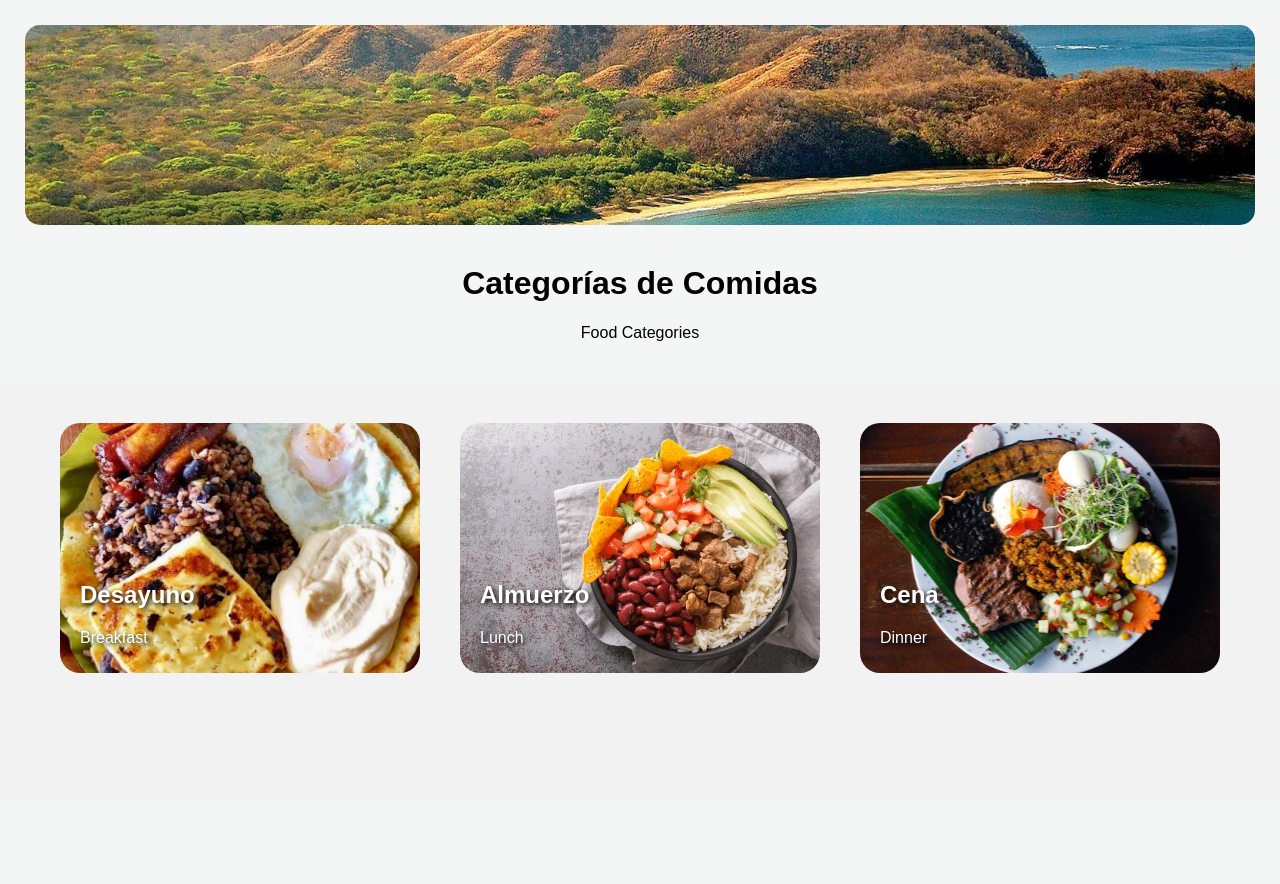
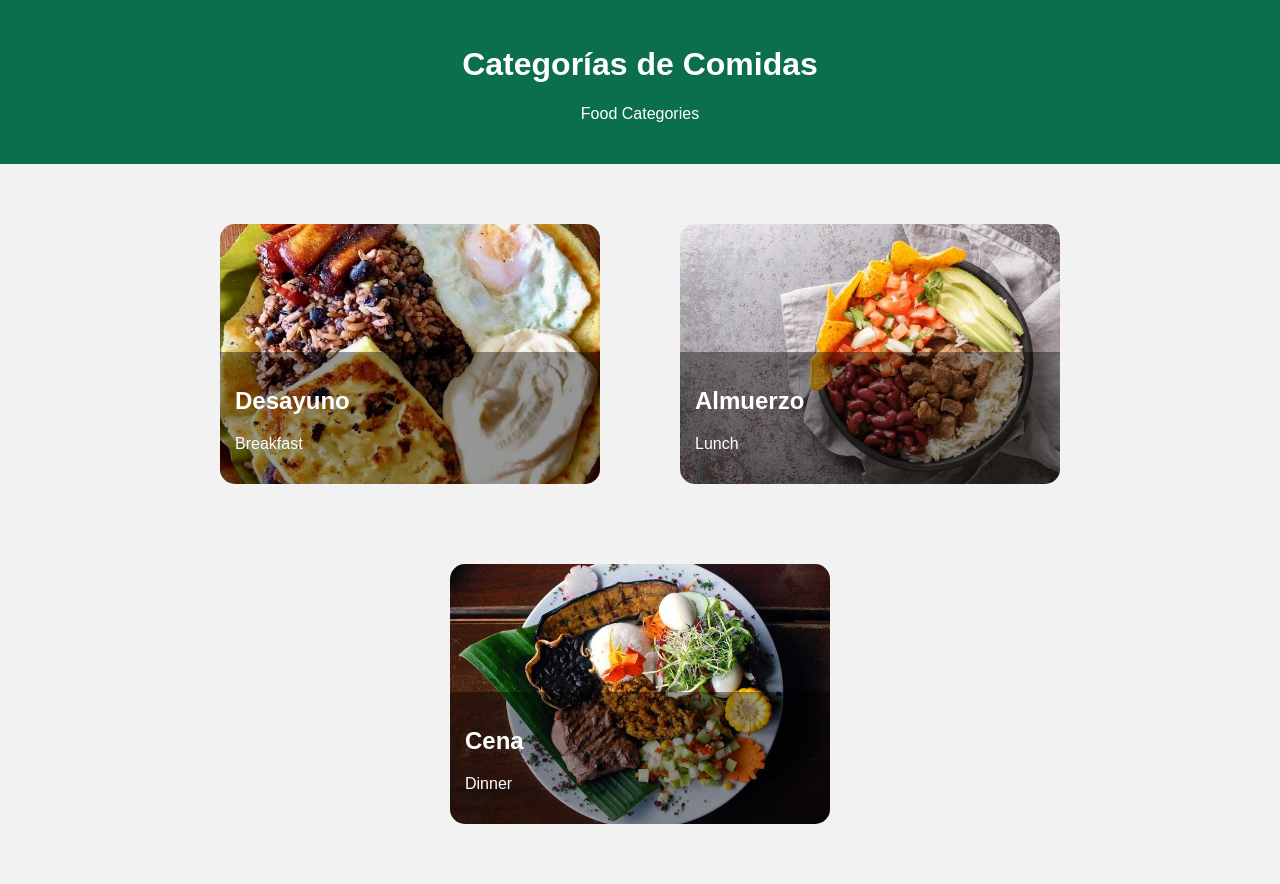
Before and after one commit to pjricarte/Costa-Rican-Online-Recipe-Book, a Flask app: page /categories in a window 1280 px wide. Before the commit the page ends 673 px from the top, so only its background shows below. Run offline with Flask 3, Linux system fonts and the light colour scheme.

Commit message:
edited the UI

```diff
--- a/static/style.css
+++ b/static/style.css
@@ -7,18 +7,10 @@ body {
 
 /* HEADER */
 .header {
-  background: #F3F6F4;
-  color: black;
+  background: #0b6e4f;
+  color: white;
   padding: 25px;
   text-align: center;
-}
-
-.header-img {
-  width: 100%;
-  max-height: 200px;
-  object-fit: cover;
-  border-radius: 15px 15px 15px 15px; /* rounded bottom corners */
-  margin-bottom: 15px;
 }
 
 /* WELCOME PAGE */
@@ -28,25 +20,15 @@ body {
 }
 
 .slideshow-container {
-  position: relative; /* keep inside the page */
-  width: 90%;          /* give a border margin from left/right */
-  height: 90vh;        /* slightly shorter than full screen */
-  margin: 5vh auto;    /* center it vertically with top/bottom space */
-  border: 8px solid #FFFFFF; /* white frame around slideshow */
-  border-radius: 20px;
-  overflow: hidden;
-  box-shadow: 0 10px 25px rgba(0,0,0,0.3);
+  position: absolute;
+  width: 100%;
+  height: 100vh;
 }
 
 .slide-img {
   width: 100%;
-  height: 100%;
+  height: 100vh;
   object-fit: cover;
-  transition: transform 0.5s ease;
-}
-
-.slide-img:hover {
-  transform: scale(1.05); /* subtle zoom on hover */
 }
 
 .welcome-overlay {
@@ -63,53 +45,55 @@ body {
   display: inline-block;
   margin-top: 20px;
   padding: 12px 25px;
-  background: #FFFFFF;
-  color: black;
+  background: #0b6e4f;
+  color: white;
   font-size: 20px;
   text-decoration: none;
   border-radius: 8px;
-  cursor: pointer;
-  transition: all 0.3s ease;
-}
-
-.enter-btn:hover {
-  background: #9fc5e8;  /* light blue on hover */
-  transform: scale(1.1);
-}
-
-.enter-btn:active {
-  transform: scale(0.95); /* click “press” effect */
 }
 
 /* CATEGORY PAGE */
+
 .category-container {
   display: flex;
-  justify-content: space-around;
-  margin: 40px;
+  justify-content: center; /* Center all cards */
+  gap: 40px;               /* Controls spacing between them */
+  margin: 40px 0;
+  flex-wrap: wrap;         /* Allows wrapping on smaller screens */
 }
 
 .category-card {
-  width: 30%;
-  height: 250px;
+  position: relative;
+  display: block;
+  width: 380px;   /* Increased from 300px */
+  height: 260px;  /* Increased from 200px */
+  margin: 20px;
+  border-radius: 15px;
+  overflow: hidden;
   background-size: cover;
   background-position: center;
-  border-radius: 20px;
-  position: relative;
-  text-decoration: none;
   transition: transform 0.3s ease, box-shadow 0.3s ease;
 }
 
 .category-card:hover {
-  transform: scale(1.05); /* slightly zoom */
-  box-shadow: 0 10px 20px rgba(0,0,0,0.2); /* add shadow on hover */
+  transform: scale(1.05);
+  box-shadow: 0 10px 20px rgba(0,0,0,0.3);
 }
+
 
 .cat-label {
   position: absolute;
-  bottom: 10px;
-  left: 20px;
+  bottom: 0;
+  left: 0;
   color: white;
-  text-shadow: 2px 2px 5px black;
+  padding: 15px;
+  background: rgba(0,0,0,0.4);
+  width: 100%;
+  transition: background 0.3s ease;
+}
+
+.category-card:hover .cat-label {
+  background: rgba(0,0,0,0.6); /* Slightly darker overlay on hover */
 }
 
 /* LIST FOODS */
--- a/templates/categories.html
+++ b/templates/categories.html
@@ -10,7 +10,6 @@
 <body>
 
 <header class="header">
-  <img src="{{ url_for('static', filename='images/costa-rica.webp') }}" alt="Header Image" class="header-img">
   <h1>Categorías de Comidas</h1>
   <p>Food Categories</p>
 </header>
```
Also changed, not shown: templates/welcome.html (+0 -24 lines), static/slideshow.js (line endings or trailing spaces), templates/list_foods.html (line endings or trailing spaces), templates/recipe.html (line endings or trailing spaces).
